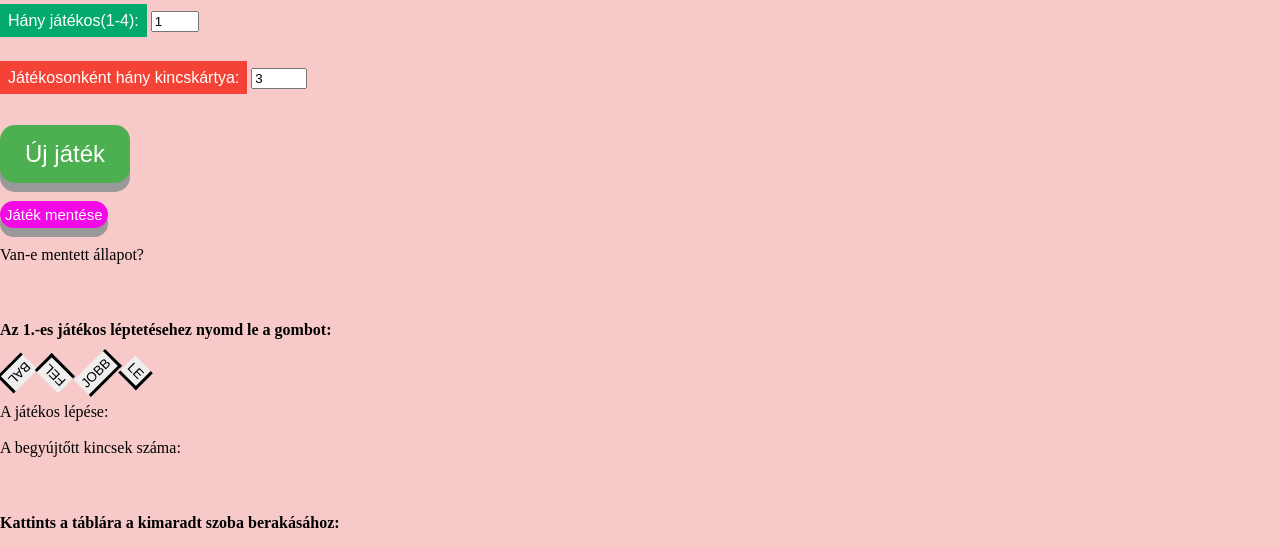
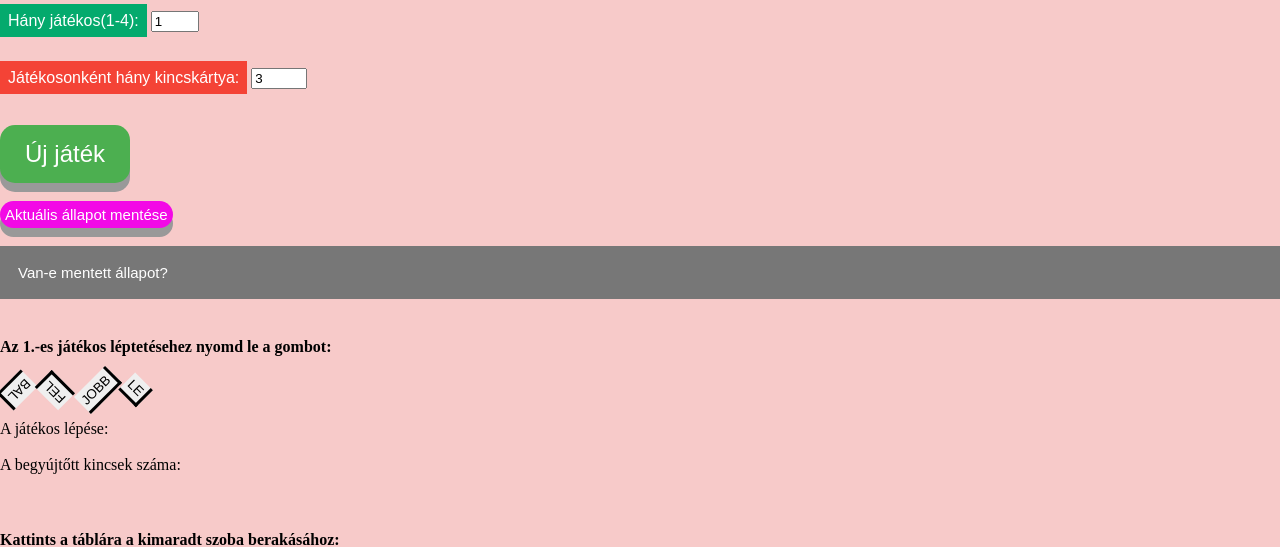
Before and after one commit to thebird97/UniWebprogramming, a PHP site: page / in a window 1280 px wide. Shown: the part 179-726 px from the top of the page. Run offline with PHP 8.4, Linux system fonts and the light colour scheme.

Commit message:
save the game is ready to play

```diff
--- a/JSAssignment/index.html
+++ b/JSAssignment/index.html
@@ -29,38 +29,60 @@
 <br>
 <br>
 <br>
-<input type="button"  id="start"  value="Új játék">
+<input type="button" id="start" value="Új játék">
 <br>
 <br>
-<input type="button"  id="save"  value="Játék mentése">
+<input type="button" id="save" value="Aktuális állapot mentése">
 <br><br>
-<div id="is_saved">Van-e mentett állapot?</div>
+
+<button type="button" class="collapsible" id="is_saved">Van-e mentett állapot?</button>
+<div class="content">
+    <p id="mywrite"></p>
+</div>
+
+
 <br><br>
 <h4>Az 1.-es játékos léptetésehez nyomd le a gombot:</h4>
-<input type="button" id="left"  class="arrow left" value="BAL">
+<input type="button" id="left" class="arrow left" value="BAL">
 <input type="button" id="up" class="arrow up" value="FEL">
 <input type="button" id="right" class="arrow right" value="JOBB">
 <input type="button" id="down" class="arrow down" value="LE">
 <br>
 <br>
-<div id="stepinfo">A játékos lépése: </div>
+<div id="stepinfo">A játékos lépése:</div>
 <br>
-<div id="treauserecount">A begyújtőtt kincsek száma: </div>
+<div id="treauserecount">A begyújtőtt kincsek száma:</div>
 <br>
 <br>
- <h4>Kattints a táblára a kimaradt szoba berakásához:</h4>
+<h4>Kattints a táblára a kimaradt szoba berakásához:</h4>
 <div id="roominfo"></div>
 <div class="gametable">
 
 </div>
 <br>
 <br>
-<h3>Az kimaradt szoba:  </h3>
+<h3>Az kimaradt szoba: </h3>
 <div class="shapetopaste" id="shapetopaste">
 
 </div>
 
 
 <script src="script.js"></script>
+<script>
+    let coll = document.getElementsByClassName("collapsible");
+
+
+    for (let i = 0; i < coll.length; i++) {
+        coll[i].addEventListener("click", function () {
+            this.classList.toggle("active");
+            let content = this.nextElementSibling;
+            if (content.style.display === "block") {
+                content.style.display = "none";
+            } else {
+                content.style.display = "block";
+            }
+        });
+    }
+</script>
 </body>
 </html>
--- a/JSAssignment/script.js
+++ b/JSAssignment/script.js
@@ -715,11 +715,12 @@ const rightButton = document.querySelector("#right");
 const downButton = document.querySelector("#down");
 
 const saveButton = document.querySelector("#save");
-const saveDiv = document.querySelector("#is_saved");
+const issavedButton = document.querySelector("#is_saved");
 
 
 function startGame() {
 //table.style.display = "block";
+    is_save();
     gametablediv.innerHTML = "";
 
     curve_counter = 0;
@@ -1107,7 +1108,6 @@ function right_click() {
 function down_click() {
 
 
-
     if (treasureCOLLECTEDCOUNTER == parseInt(treasurePiece.value)) {
         stepInfoDiv.innerHTML += "A játék vége!";
         startGame();
@@ -1117,7 +1117,6 @@ function down_click() {
     let playerX_coordinate = wherePlayerX_coordinate();
     let playerY_coordinate = wherePlayerY_coordinate();
     let playerX_coordinateDOWN = parseInt(parseInt(playerX_coordinate) + 1);
-
 
 
     console.log(playerX_coordinate + " " + playerY_coordinate);
@@ -1145,7 +1144,6 @@ function down_click() {
         "\nlenn: " + matrix[playerX_coordinateDOWN][playerY_coordinate].get_isOPEN_DOWN() + " " +
         "\nkep: " + matrix[playerX_coordinateDOWN][playerY_coordinate].getImage() + " " +
         "\nfok: " + matrix[playerX_coordinateDOWN][playerY_coordinate].getRotation_Degree() + " ");
-
 
 
     console.log(playerX_coordinate + " " + playerY_coordinate);
@@ -1231,19 +1229,35 @@ leftButton.addEventListener('click', left_click);
 upButton.addEventListener('click', up_click);
 rightButton.addEventListener('click', right_click);
 downButton.addEventListener('click', down_click);
+saveButton.addEventListener('click', save);
+
+function is_save() {
+
+    let localstorage = window.localStorage;
+    if (localstorage.getItem('matrix') == null) {
+
+        issavedButton.innerText = 'Nincs mentett állapot!';
+        return false;
+
+    } else {
+        issavedButton.innerText = 'Van mentett állapot! (Kattints ide a megtekintéshez)';
+        const important = document.querySelector("#mywrite");
+        important.innerHTML = localstorage.getItem('matrix');
+        return true;
+    }
+
+}
 
 function save() {
 
+    let localstorage = window.localStorage;
+    localStorage.removeItem('matrix');
+    localstorage.setItem('matrix', JSON.stringify(matrix));
+    is_save();
 
-
-    const fs = require('fs');
-
-    let fileContent = 'I can write';
-    fs.writeFileSync('message.txt', fileContent);
 
 }
 
-saveButton.addEventListener('click', save);
 
 function gameon() {
 
--- a/JSAssignment/style.css
+++ b/JSAssignment/style.css
@@ -1,3 +1,27 @@
+.collapsible {
+    background-color: #777;
+    color: white;
+    cursor: pointer;
+    padding: 18px;
+    width: 100%;
+    border: none;
+    text-align: left;
+    outline: none;
+    font-size: 15px;
+}
+
+.active, .collapsible:hover {
+    background-color: #555;
+}
+
+.content {
+    padding: 0 18px;
+    display: none;
+    overflow: hidden;
+    background-color: #f1f1f1;
+}
+
+
 .arrow {
     border: solid black;
     border-width: 0 3px 3px 0;
```
